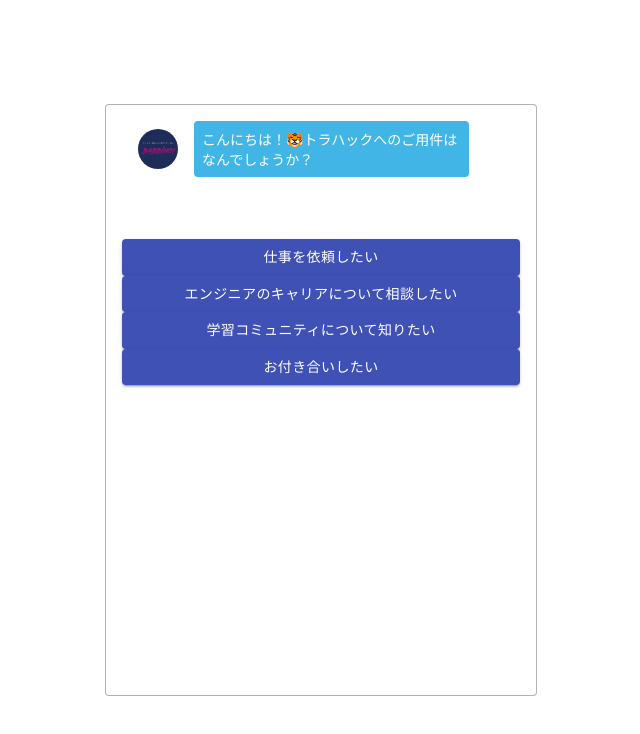
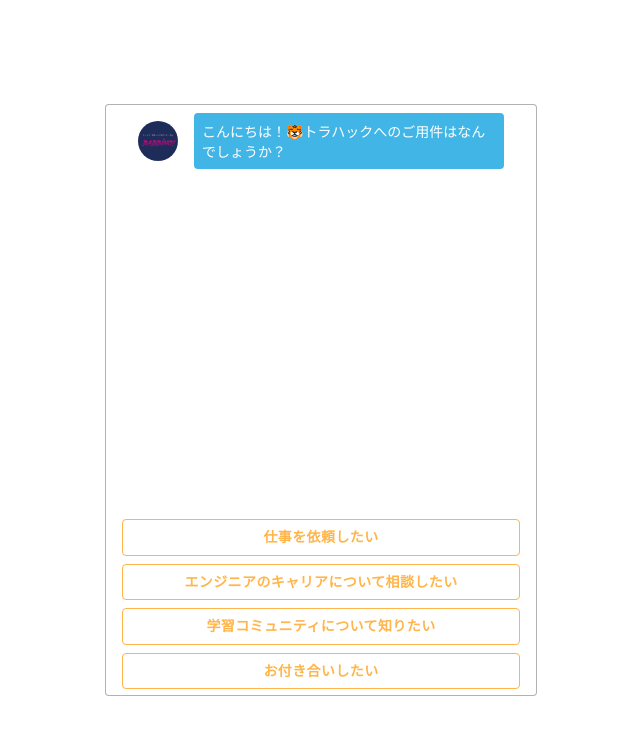
Before and after one commit to takanori-matsushita/react-chatbot, a React (Create React App) app: page / in a window 1280 px wide. Shown: the top 734 px of the page, without its empty margins (319-959 px from the left). Built offline with nearby package versions, Linux system fonts and the light colour scheme.

Commit message:
[fix]set style

```diff
--- a/src/components/Answer.jsx
+++ b/src/components/Answer.jsx
@@ -1,17 +1,30 @@
-// import { makeStyles } from '@material-ui/core/styles';
+import { makeStyles, createStyles } from '@material-ui/core/styles';
 import Button from '@material-ui/core/Button';
 
-// const useStyles = makeStyles((theme) => ({
-//   root: {
-
-//   },
-// }));
+const useStyles = makeStyles(() => (
+  createStyles({
+    "button": {
+      borderColor: '#ffb549',
+      color: '#ffb549',
+      fontWeight: 600,
+      marginBottom: "8px",
+      "&:hover": {
+        backgroundColor: "#ffb549",
+        color: '#fff',
+      }
+    }
+  })
+));
 
 const Answer = (props) => {
-  // const classes = useStyles();
+  const classes = useStyles();
 
   return (
-    <Button variant="contained" color="primary" onClick={() => props.select(props.content, props.nextId)}>
+    <Button
+      className={classes.button}
+      variant="outlined"
+      onClick={() => props.select(props.content, props.nextId)}
+    >
       { props.content }
     </Button>
   )
--- a/src/components/Chats.jsx
+++ b/src/components/Chats.jsx
@@ -1,21 +1,23 @@
 import React from 'react';
-import { makeStyles } from '@material-ui/core/styles';
+import { makeStyles, createStyles } from '@material-ui/core/styles';
 import List from '@material-ui/core/List';
 import { Chat } from "./index"
 
-const useStyles = makeStyles((theme) => ({
-  root: {
-    width: '100%',
-    maxWidth: '36ch',
-    backgroundColor: theme.palette.background.paper,
-  },
-}));
+const useStyles = makeStyles(() => (
+  createStyles({
+    "chats": {
+      height: 400,
+      padding: '0',
+      overflow: 'auto',
+    }
+  })
+));
 
 const Chats = (props) => {
   const classes = useStyles();
 
   return (
-    <List className={classes.root}>
+    <List className={classes.chats} id={"scroll-area"}>
       {props.chats.map((chat, index) => {
         return <Chat text={ chat.text } type={ chat.type } key={ index.toString() } />
       })}
```
